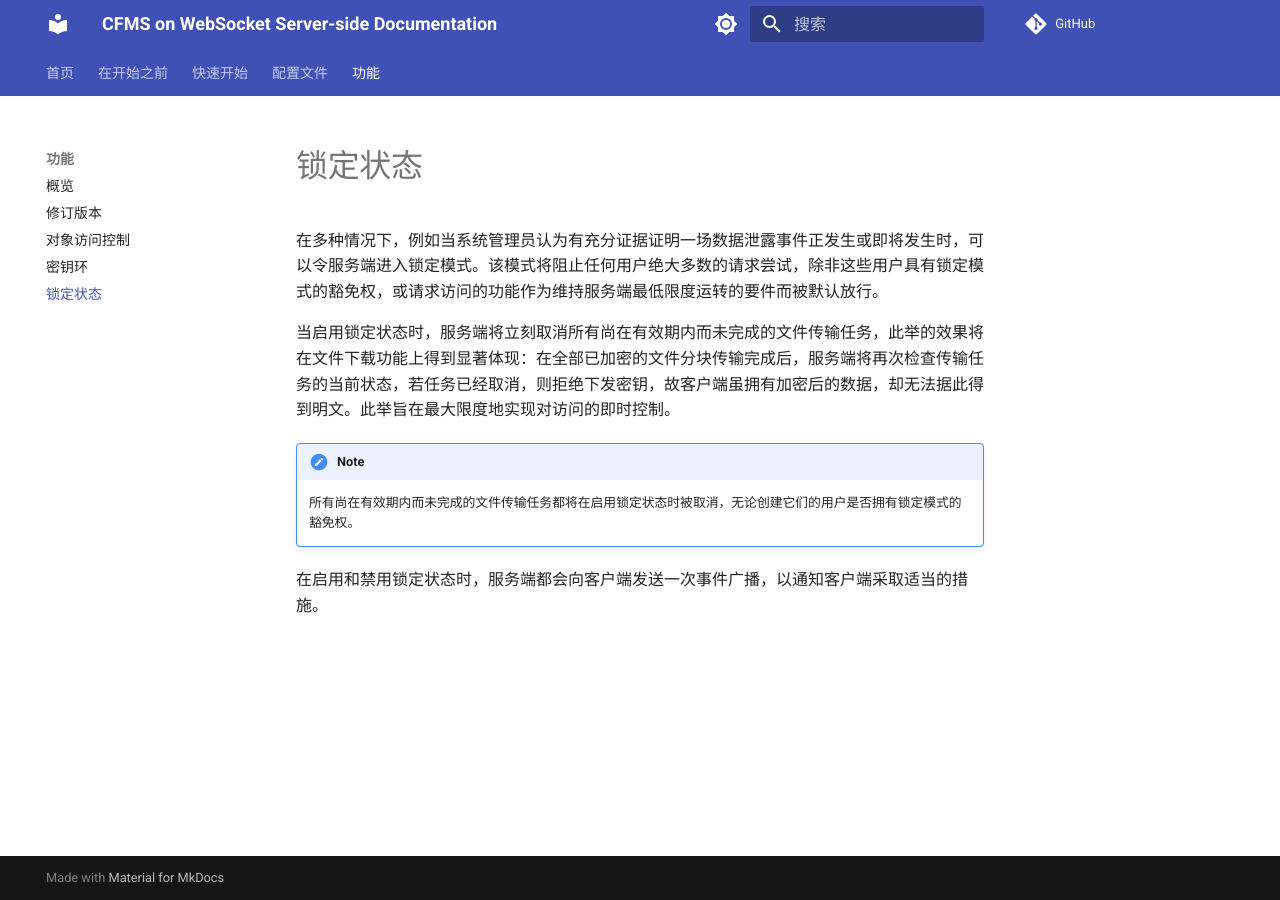
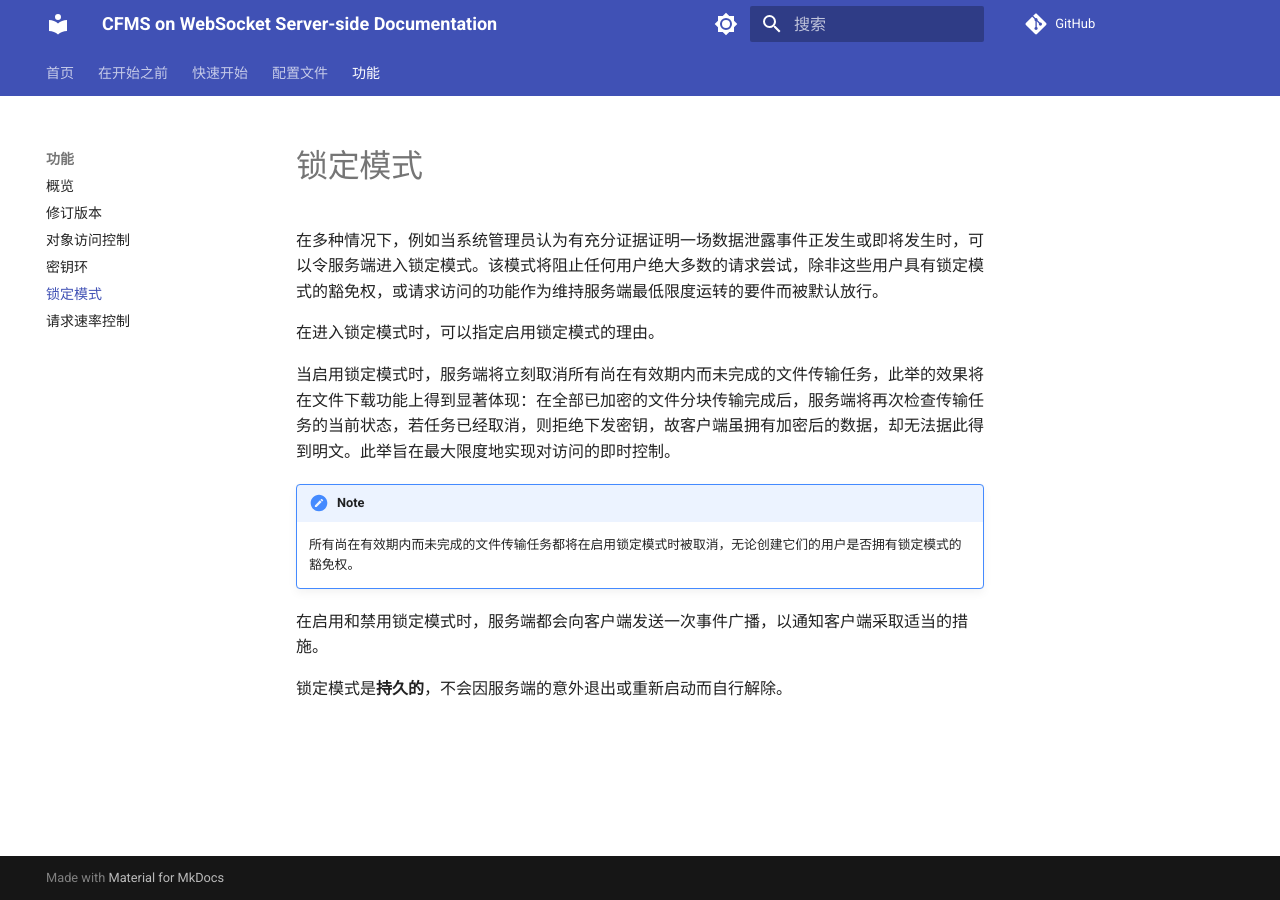
Before and after one commit to Creeper19472/cfms_server_doc, an MkDocs documentation site: the page built from docs/features/lockdown.md, in a window 1280 px wide. Built offline with MkDocs 1.6.1 and Material for MkDocs 9.7.7, drawn with Linux system fonts in a browser that asks for light colours; comment, search, counter and statistics services are not loaded.

Commit message:
docs: update description for lockdown feature; add rate-limiting docs

```diff
--- a/docs/features/lockdown.md
+++ b/docs/features/lockdown.md
@@ -1,10 +1,14 @@
-# 锁定状态
+# 锁定模式
 
 在多种情况下，例如当系统管理员认为有充分证据证明一场数据泄露事件正发生或即将发生时，可以令服务端进入锁定模式。该模式将阻止任何用户绝大多数的请求尝试，除非这些用户具有锁定模式的豁免权，或请求访问的功能作为维持服务端最低限度运转的要件而被默认放行。
 
-当启用锁定状态时，服务端将立刻取消所有尚在有效期内而未完成的文件传输任务，此举的效果将在文件下载功能上得到显著体现：在全部已加密的文件分块传输完成后，服务端将再次检查传输任务的当前状态，若任务已经取消，则拒绝下发密钥，故客户端虽拥有加密后的数据，却无法据此得到明文。此举旨在最大限度地实现对访问的即时控制。
+在进入锁定模式时，可以指定启用锁定模式的理由。
+
+当启用锁定模式时，服务端将立刻取消所有尚在有效期内而未完成的文件传输任务，此举的效果将在文件下载功能上得到显著体现：在全部已加密的文件分块传输完成后，服务端将再次检查传输任务的当前状态，若任务已经取消，则拒绝下发密钥，故客户端虽拥有加密后的数据，却无法据此得到明文。此举旨在最大限度地实现对访问的即时控制。
 
 !!! note
-    所有尚在有效期内而未完成的文件传输任务都将在启用锁定状态时被取消，无论创建它们的用户是否拥有锁定模式的豁免权。
+    所有尚在有效期内而未完成的文件传输任务都将在启用锁定模式时被取消，无论创建它们的用户是否拥有锁定模式的豁免权。
 
-在启用和禁用锁定状态时，服务端都会向客户端发送一次事件广播，以通知客户端采取适当的措施。
+在启用和禁用锁定模式时，服务端都会向客户端发送一次事件广播，以通知客户端采取适当的措施。
+
+锁定模式是**持久的**，不会因服务端的意外退出或重新启动而自行解除。
--- a/mkdocs.yml
+++ b/mkdocs.yml
@@ -39,7 +39,8 @@ nav:
     - 修订版本: features/revisions.md
     - 对象访问控制: features/object-access-control.md
     - 密钥环: features/keyrings.md
-    - 锁定状态: features/lockdown.md
+    - 锁定模式: features/lockdown.md
+    - 请求速率控制: features/rate-limiting.md
 
 markdown_extensions:
   - admonition
```
Also changed, not shown: docs/features/rate-limiting.md (added, +3 -0 lines), docs/getting-started.md (+1 -1 lines).
